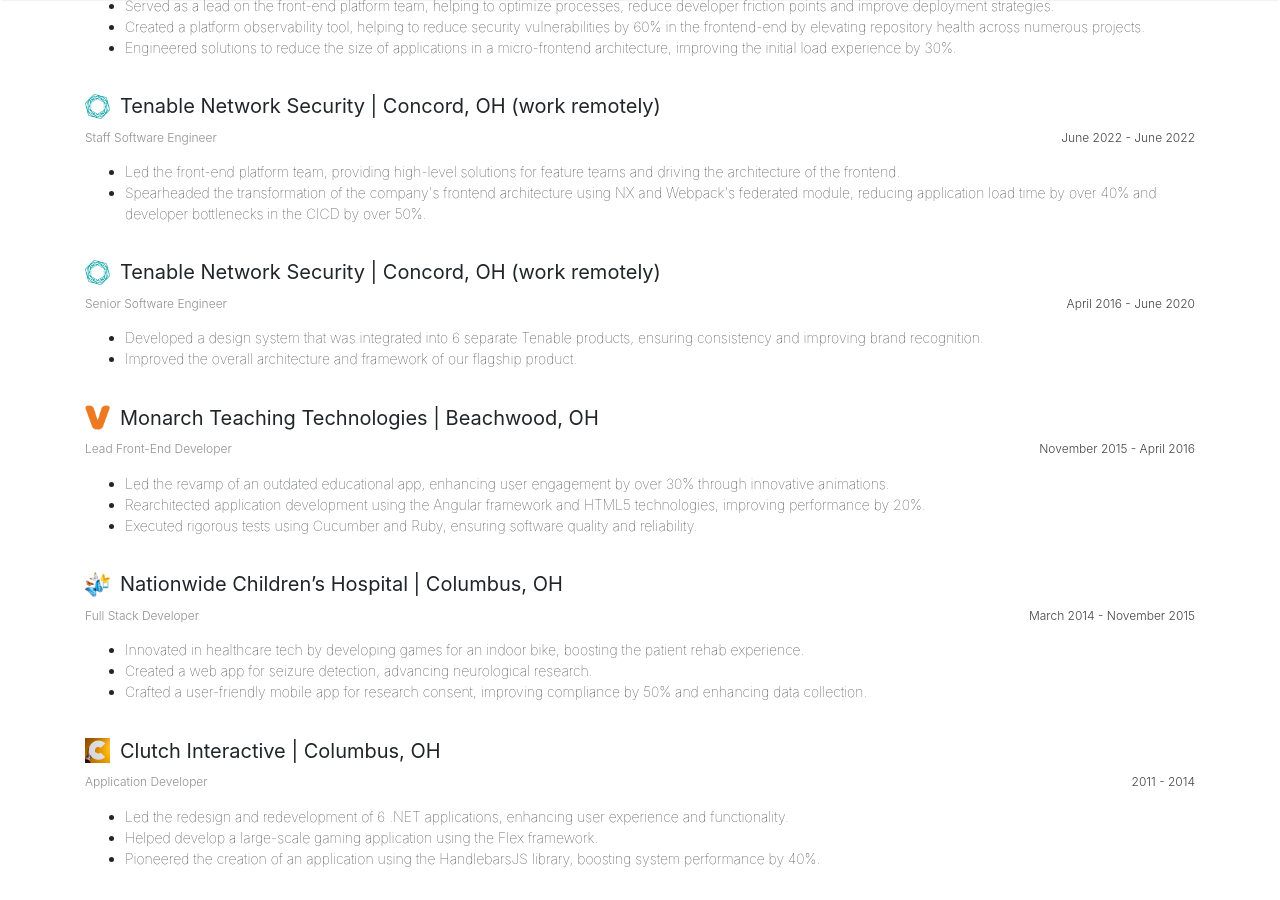
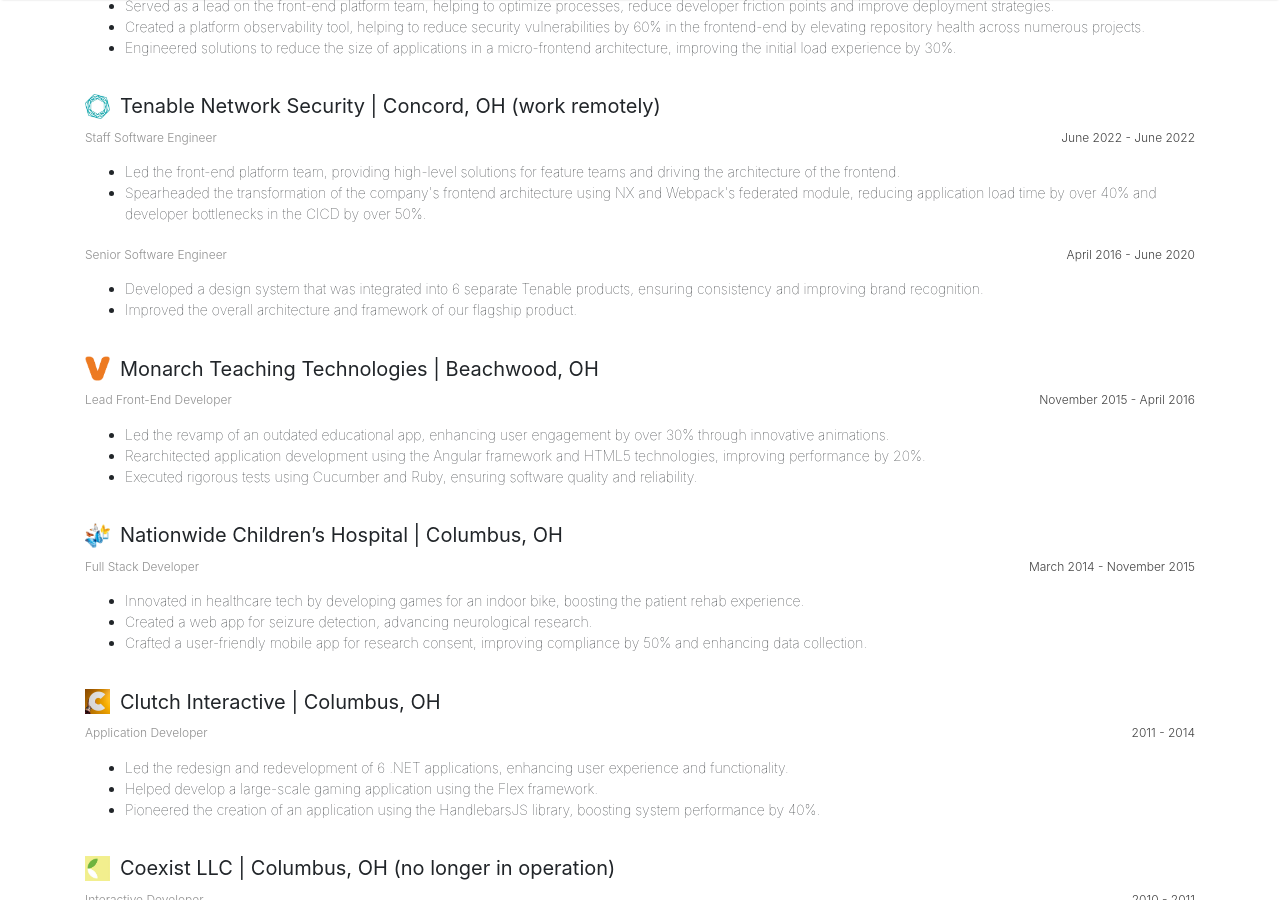
Before and after one commit to jablonnc/jablonnc.github.io, a Jekyll site: the page built from _pages/resume.md, in a window 1280 px wide and 900 px high, scrolled down 629 px. Built offline with Jekyll 4.4.1, drawn with Linux system fonts in a browser that asks for light colours; nearby versions of some CDN libraries.

Commit message:
master --

```diff
--- a/_pages/resume.md
+++ b/_pages/resume.md
@@ -73,14 +73,6 @@
           <li>Spearheaded the transformation of the company's frontend architecture using NX and Webpack's federated module, reducing application load time by over 40% and developer bottlenecks in the CICD by over 50%.</li>
         </ul>
       </p>
-    </div>
-  </div>
-
-
-  <div class="resume-experience-container">
-    <div class="resume-experience-header-container">
-      <img class="resume-experience-logo" src="{{ site.baseurl }}/assets/images/resume/tenable-logo.png">
-      <h2 class="resume-experience-header">Tenable Network Security | Concord, OH (work remotely)</h2>
     </div>
 
     <div class="resume-function">
```
